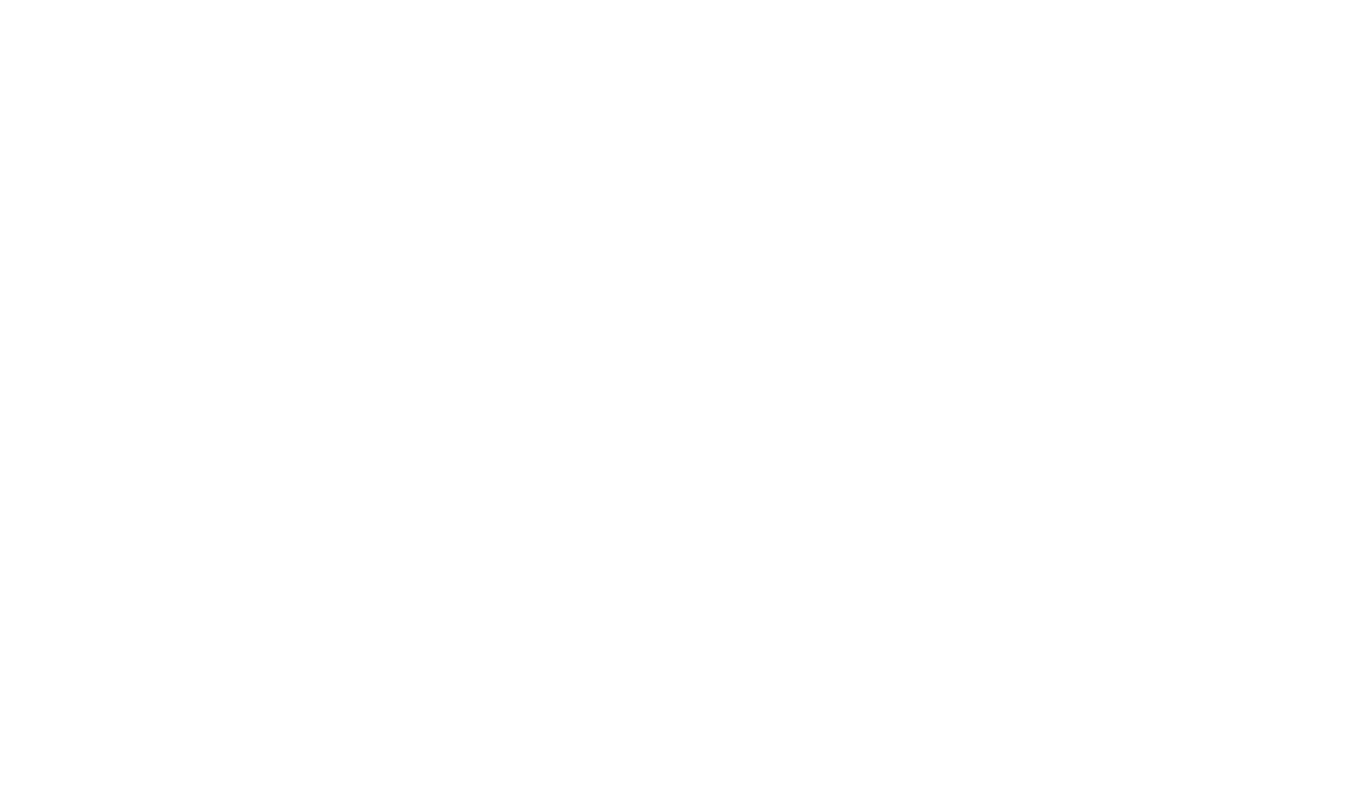
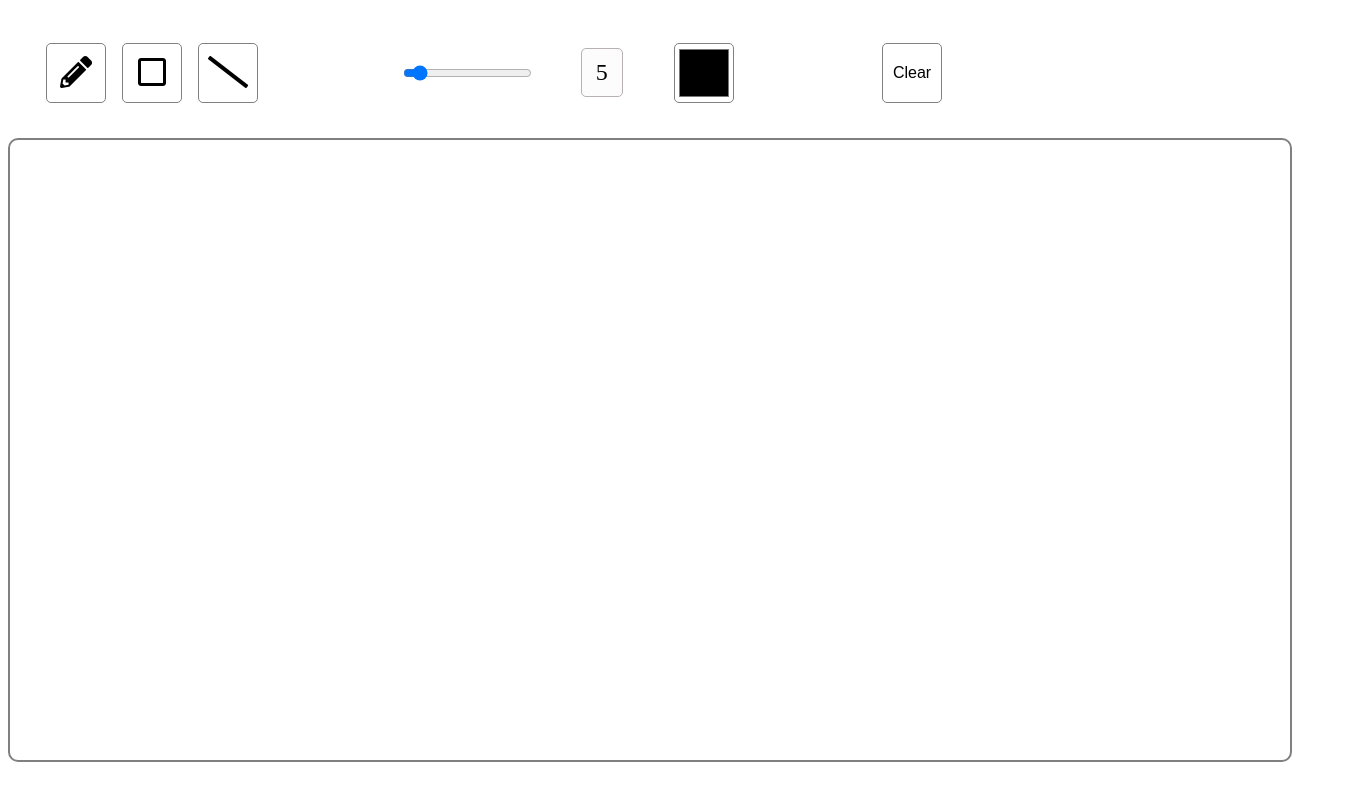
Before and after one commit to manczakola/Homework-CDV, a plain HTML site: page Zadania domowe/Zjazd 4/zadanie 5/index.html in a window 1280 px wide. Shown: the whole page, 1348 px wide, since content can reach past the window. Drawn offline with Linux system fonts and the light colour scheme.

Commit message:
Add files via upload

```diff
--- a/Zadania domowe/Zjazd 4/zadanie 5/index.html
+++ b/Zadania domowe/Zjazd 4/zadanie 5/index.html
@@ -3,59 +3,45 @@
 <head>
     <meta charset="UTF-8">
     <meta http-equiv="X-UA-Compatible" content="IE=edge">
-    <meta name="viewport" content="width=device-width, initial-scale=1.0">
-    <title>Document</title>
+    <meta name="viewport" content="width=device-width">
+    <link rel="stylesheet" href="https://use.fontawesome.com/releases/v5.15.2/css/all.css" integrity="sha384-vSIIfh2YWi9wW0r9iZe7RJPrKwp6bG+s9QZMoITbCckVJqGCCRhc+ccxNcdpHuYu" crossorigin="anonymous">
+    <link href="https://cdn.lineicons.com/2.0/LineIcons.css" rel="stylesheet">
+    <title>Canvas paint app</title>
+    <link rel="stylesheet" href="./style.css">
+
 </head>
 <body>
     <!-- Napisz prostą aplikację pozwalającą rysować punkty, prostokąty oraz linie w -->
 <!-- wybranych przez użytkownika kolorach. -->
-<canvas id='canvas'></canvas>
-<script>
+<div class="container">
+<div class='controls'>
 
-    const canvas = document.getElementById('canvas');
-    const context = canvas.getContext('2d');
-    canvas.width = window.innerWidth;
-    canvas.height = window.innerHeight;
-
-    let isDrawing = false;
-
-context.strokeStyle = 'pink';
-context.lineWidth = 20;
-context.lineCap = 'round';
-context.lineJoin = 'round'
+<button data-mode="draw" id='draw' class="button-mode"></button>
+<button data-mode="rectangle" id='rectangle'  class="button-mode"></button>
+<button data-mode="line" id='line'  class="button-mode"></button>
 
 
-   const drawing = (e)=>{
+<div class="paint-size-div">
+  <input id="paintSize" type="range" class="paint-size" min="1" max="50" value="5">
 
-     let x = e.offsetX;
-    let y = e.offsetY;
+  <output for="paintSize" class='paint-size-val' ></output>
 
+  <input type="color" class="colorsBtn" name="paint-color" id="paint-color">
+</div>
 
-    console.log(isDrawing);
-  if (!isDrawing) return;
-
-context.beginPath();
-context.moveTo(x,y);
-context.lineTo(x,y);
-context.closePath()
-context.stroke();
-
-    };
+<button class='clear'>Clear</button>
 
 
 
-    canvas.addEventListener('mousedown', (e) => {
-  isDrawing = true;
+</div>
 
-});
+<div class="canvasDiv">
+  <canvas id='canvas'></canvas>
+</div>
 
+</div>
 
-canvas.addEventListener('mousemove', drawing);
-canvas.addEventListener('mouseup', () => isDrawing = false);
-canvas.addEventListener('mouseout', () => isDrawing = false);
+<script src="script.js"></script>
 
-
-
-</script>
 </body>
 </html>
--- /dev/null
+++ b/Zadania domowe/Zjazd 4/zadanie 5/script.js
@@ -0,0 +1,189 @@
+     this.controlsDiv = document.querySelector('.controls');
+
+     class Paint {
+         constructor() {
+             this.canvas = document.getElementById('canvas');
+             this.avaibleMode = ['draw', 'line', 'rectangle'];
+
+             window.addEventListener('DOMContentLoaded', (e) => {
+                 this.canDraw = false;
+                 this.mode = 'draw';
+                 this.setupContext();
+                 this.bindControls();
+             });
+
+             this.createCanvas();
+             this.setControls();
+
+         }
+
+         createCanvas() {
+
+             this.canvas.width = window.innerWidth;
+             this.canvas.height = window.innerHeight - (controlsDiv.offsetHeight + 50);
+             this.context = this.canvas.getContext('2d');
+
+             this.canvas2 = document.createElement("canvas");
+             this.canvas2.width = window.innerWidth;
+             this.canvas2.height = window.innerHeight - (controlsDiv.offsetHeight + 50);
+             this.canvas.appendChild(this.canvas2);
+             this.context2 = this.canvas2.getContext("2d");
+         }
+
+         setControls() {
+             this.sizeElement = document.querySelector('.paint-size');
+
+             this.sizeElementValue = document.querySelector('.paint-size-val');
+
+             this.sizeElementValue.innerText = this.sizeElement.value;
+
+             this.colorElement = [...document.querySelectorAll('.colorsBtn')];
+
+             this.modeBtn = [...document.querySelectorAll('.button-mode')];
+
+             this.modeBtn.filter(el => {
+                 return el.dataset.mode === "draw";
+             })[0].classList.add('active');
+         }
+
+         setupContext() {
+             this.context.lineWidth = this.sizeElement.value;
+             this.context.lineJoin = 'round';
+             this.context.lineCap = 'round';
+             this.context.strokeStyle = this.colorElement.value;
+
+
+             this.context2.lineWidth = this.sizeElement.value;
+             this.context2.strokeStyle = this.colorElement.value;
+         }
+
+         bindControls() {
+             this.sizeElement.addEventListener('change', this.changeSize.bind(this));
+             this.colorElement.forEach(el => el.addEventListener('click', this.changeColor.bind(this)));
+
+             this.canvas.addEventListener('mousemove', this.mouseMove.bind(this));
+             this.canvas.addEventListener('touchmove', this.mouseMove.bind(this));
+
+             this.canvas.addEventListener('mouseup', this.mouseUp.bind(this));
+             this.canvas.addEventListener('touchend', this.mouseUp.bind(this));
+             this.canvas.addEventListener('touchcancel', this.mouseUp.bind(this));
+
+             this.canvas.addEventListener('mousedown', this.mouseDown.bind(this));
+             this.canvas.addEventListener('touchstart', this.mouseDown.bind(this));
+
+
+             for (let i = 0; i <= this.modeBtn.length; i++) {
+                 this.modeBtn.forEach(el => {
+                     el.addEventListener('click', (e) => {
+
+                         e.target.classList.add('active');
+                         this.mode = e.target.dataset.mode;
+                         if (el !== e.target) {
+                             el.classList.remove('active');
+                         }
+                     })
+                 })
+             }
+
+
+         }
+
+
+         changeSize(e) {
+             this.sizeElementValue.innerText = e.target.value;
+             this.context.lineWidth = e.target.value;
+             this.context2.lineWidth = e.target.value;
+
+         }
+
+
+         changeColor(e) {
+
+             this.colorElement = e.target.value;
+             this.context.strokeStyle = this.colorElement;
+             this.context.fillStyle = this.colorElement;
+             this.context2.strokeStyle = this.colorElement;
+
+         }
+
+
+         enableMode(mode) {
+             if (this.avaibleMode.indexOf(mode) !== -1) {
+                 this.mode.mode;
+             }
+         }
+
+
+         mouseDown(e) {
+             this.canDraw = true;
+
+             const mousePos = this.getMousePosition(e);
+             this.startX = mousePos.x;
+             this.startY = mousePos.y;
+
+
+             this.context.beginPath();
+             this.context.moveTo(this.startX, this.startY);
+         }
+
+         mouseUp(e) {
+             this.canDraw = false;
+
+             if (this.mode === 'line' || this.mode === 'rectangle') {
+                 this.context.drawImage(this.canvas2, 0, 0);
+                 this.context2.clearRect(0, 0, this.canvas2.width, this.canvas2.height)
+             }
+         }
+
+         mouseMove(e) {
+             if (this.canDraw) {
+                 const mousePos = this.getMousePosition(e);
+
+                 if (this.mode === 'draw') {
+                     this.context.lineTo(mousePos.x, mousePos.y);
+                     this.context.stroke();
+                 }
+
+                 if (this.mode === 'line') {
+
+                     this.context2.clearRect(0, 0, this.canvas2.width, this.canvas2.height);
+                     this.context2.beginPath();
+                     this.context2.moveTo(this.startX, this.startY);
+                     this.context2.lineTo(mousePos.x, mousePos.y);
+                     this.context2.closePath();
+                     this.context2.stroke();
+                 }
+
+
+                 if (this.mode === 'rectangle') {
+
+                     this.context2.clearRect(0, 0, this.canvas2.width, this.canvas2.height);
+                     this.context2.beginPath();
+                     this.context2.moveTo(this.startX, this.startY);
+                     this.context2.rect(this.startX, this.startY, mousePos.x - this.startX, mousePos.y - this.startY);
+                     this.context2.closePath();
+                     this.context2.stroke();
+                 }
+             }
+         }
+
+
+         getMousePosition(e) {
+
+
+             let canvasx = this.canvas.offsetLeft;
+             let canvasy = this.canvas.offsetTop;
+
+             let mousex = e.clientX - canvasx;
+             let mousey = e.clientY - canvasy;
+
+             return {
+                 x: mousex,
+                 y: mousey
+             }
+         }
+
+     }
+
+
+     new Paint();
--- /dev/null
+++ b/Zadania domowe/Zjazd 4/zadanie 5/style.css
@@ -0,0 +1,108 @@
+
+.container {
+    width: 100%;
+    margin: 0;
+    box-sizing: border-box;
+    display: flex;
+    flex-direction: column;
+}
+
+
+canvas {
+    border: solid 2px grey;
+    cursor: pointer;
+    border-radius: 10px;
+
+
+}
+
+.controls {
+    width: 100vw;
+    padding: 30px;
+    display: flex;
+    justify-content: flex-start;
+}
+
+@media (max-width:425px){
+    .controls {
+     padding: .5rem;
+    }
+}
+
+
+.colorsBtn {
+    height: 60px;
+    width: 60px;
+    margin: .3rem;
+    cursor: pointer;
+    background-color: rgb(255, 255, 255);
+    border: solid 1px grey;
+    border-radius: 5px;
+
+
+}
+
+
+button,
+.clear {
+    width: 60px;
+    padding: 5px;
+    margin: .3rem .5rem;
+    cursor: pointer;
+    background-color: rgb(255, 255, 255);
+    border: solid 1px grey;
+    border-radius: 5px;
+    font-size: 1rem;
+    z-index: 10;
+}
+
+
+
+.paint-size-div {
+
+    display: flex;
+    justify-content: space-around;
+    align-items: center;
+}
+
+@media (min-width: 768px) {
+
+    .paint-size-div {
+        width: 30vw;
+        margin: 0 7rem;
+        display: flex;
+        justify-content: space-around;
+        align-items: center;
+    }
+}
+
+.paint-size-val {
+    font-size: 1.5rem;
+    padding: 10px;
+    background-color: rgba(216, 209, 209, 0.075);
+    border: solid 1px rgb(184, 177, 177);
+    border-radius: 5px;
+    width: 20px;
+    text-align: center;
+}
+
+
+#draw::before {
+    font-family: "Font Awesome 5 Free";
+    font-weight: 900;
+    content: "\f303";
+    font-size: 2rem;
+}
+
+#rectangle::before {
+    font-family: "Font Awesome 5 Free";
+    content: "\f0c8";
+    font-size: 2rem;
+}
+
+#line::before {
+    font-family: "Font Awesome 5 Free";
+    font-weight: 900;
+    content: "\f715";
+    font-size: 2rem;
+}
```
